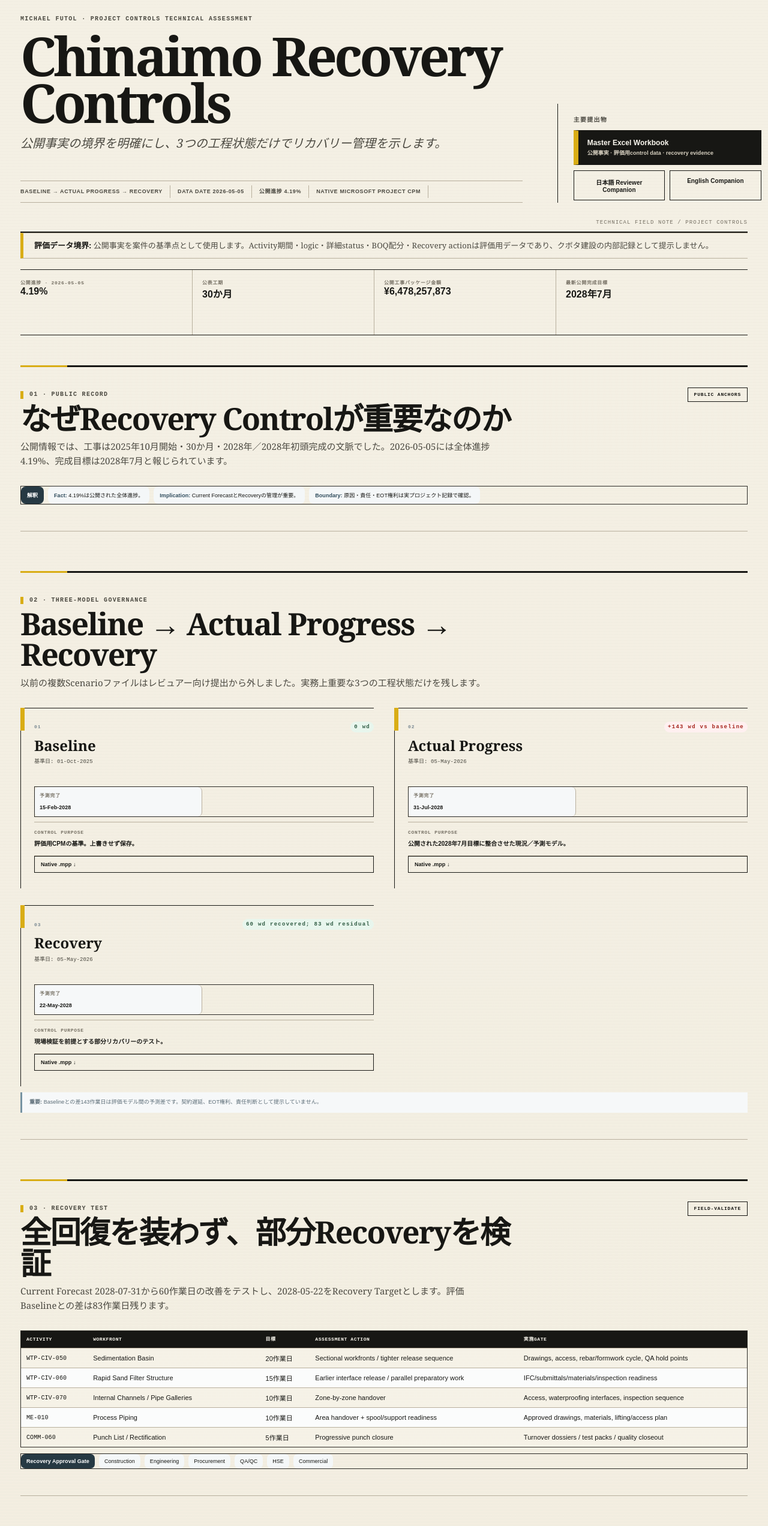
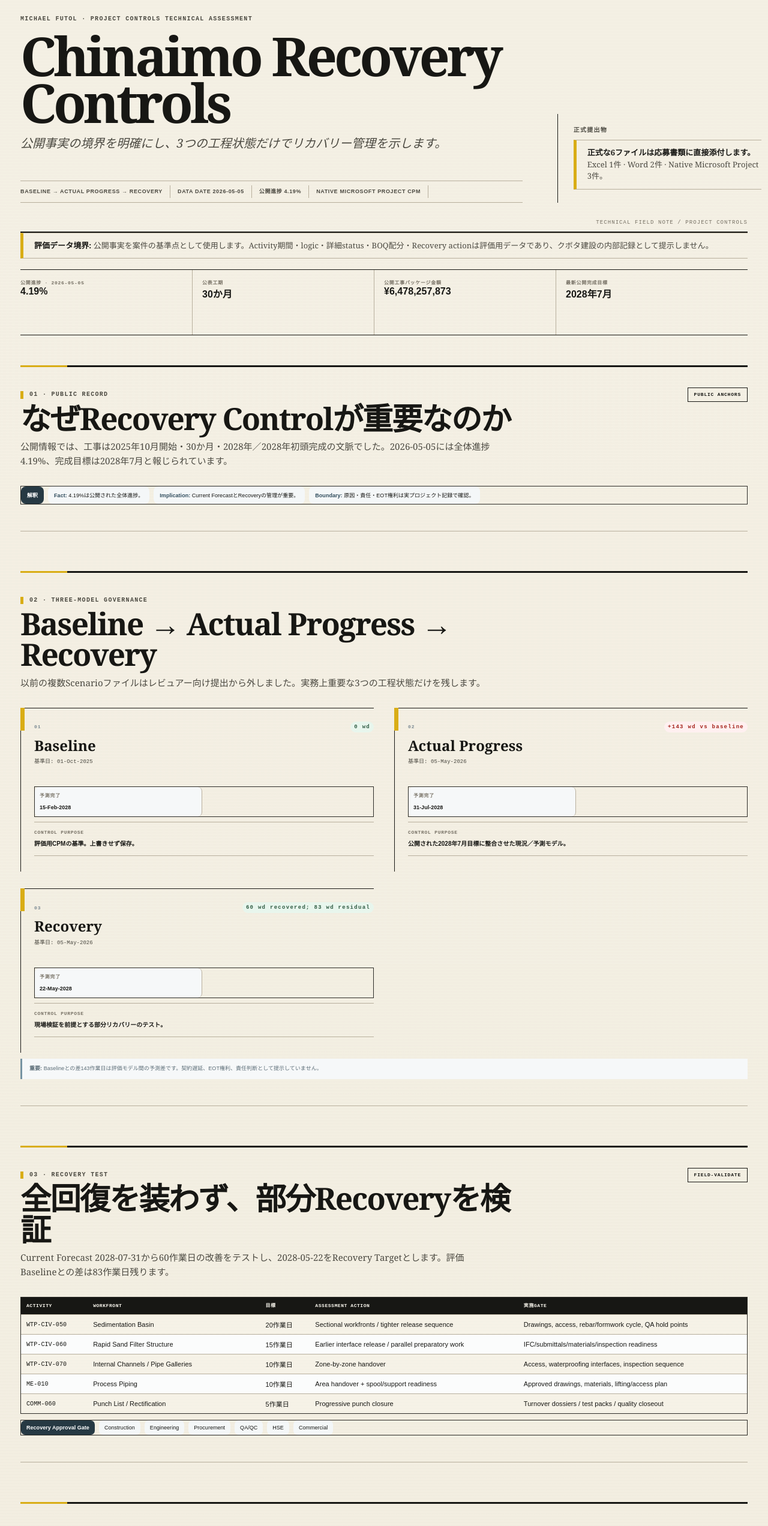
Before and after one commit to michaelfutol/Michael-Futol-Chinaimo-Project-Controls, a Next.js app: page /ja in a window 1280 px wide. Shown: the part 238-2782 px from the top of the page at 60% size. Built offline with nearby package versions, Linux system fonts and the light colour scheme.

Commit message:
site: make Japanese reviewer page presentation-only

```diff
--- a/app/ja/page.tsx
+++ b/app/ja/page.tsx
@@ -23,7 +23,7 @@ export default function JapanesePage(){
 
     <section className="hero">
       <div className="heroCopy"><div className="eyebrow">MICHAEL FUTOL · PROJECT CONTROLS TECHNICAL ASSESSMENT</div><h1>Chinaimo Recovery Controls</h1><p className="heroLead">公開事実の境界を明確にし、3つの工程状態だけでリカバリー管理を示します。</p><div className="heroTags"><span>Baseline → Actual Progress → Recovery</span><span>Data Date 2026-05-05</span><span>公開進捗 4.19%</span><span>Native Microsoft Project CPM</span></div></div>
-      <div className="heroAction"><div className="deliverableLabel">主要提出物</div><a className="primaryBtn" href="/downloads/Michael_Futol_Chinaimo_Project_Controls.xlsx" download><b>Master Excel Workbook</b><span>公開事実 · 評価用control data · recovery evidence</span></a><div className="heroButtonRow"><a className="secondaryBtn" href="/downloads/CHINAIMO_PROJECT_CONTROLS_QA_JAPANESE_REVIEWER_COMPANION.docx" download>日本語 Reviewer Companion</a><a className="secondaryBtn" href="/downloads/CHINAIMO_PROJECT_CONTROLS_QA_FINAL_REVIEWED_EN.docx" download>English Companion</a></div></div>
+      <div className="heroAction"><div className="deliverableLabel">正式提出物</div><div className="notice" style={{margin:0}}><b>正式な6ファイルは応募書類に直接添付します。</b><br/>Excel 1件 · Word 2件 · Native Microsoft Project 3件。</div></div>
     </section>
 
     <section className="notice"><b>評価データ境界:</b> 公開事実を案件の基準点として使用します。Activity期間・logic・詳細status・BOQ配分・Recovery actionは評価用データであり、クボタ建設の内部記録として提示しません。</section>
@@ -32,11 +32,11 @@ export default function JapanesePage(){
 
     <section className="panel"><div className="sectionHead"><div><span className="sectionNo">01 · PUBLIC RECORD</span><h2>なぜRecovery Controlが重要なのか</h2><p>公開情報では、工事は2025年10月開始・30か月・2028年／2028年初頭完成の文脈でした。2026-05-05には全体進捗4.19%、完成目標は2028年7月と報じられています。</p></div><span className="statusPill muted">PUBLIC ANCHORS</span></div><div className="commentaryRule"><b>解釈</b><span><strong>Fact:</strong> 4.19%は公開された全体進捗。</span><span><strong>Implication:</strong> Current ForecastとRecoveryの管理が重要。</span><span><strong>Boundary:</strong> 原因・責任・EOT権利は実プロジェクト記録で確認。</span></div></section>
 
-    <section className="panel"><div className="sectionHead"><div><span className="sectionNo">02 · THREE-MODEL GOVERNANCE</span><h2>Baseline → Actual Progress → Recovery</h2><p>以前の複数Scenarioファイルはレビュアー向け提出から外しました。実務上重要な3つの工程状態だけを残します。</p></div></div><div className="scenarioGrid">{assessment.models.map((model,index)=>{const j=modelJa[model.id];return <article className="scenario" key={model.id}><div className="scenarioTop"><span>{String(index+1).padStart(2,'0')}</span><b className={model.id==='actual'?'impactBad':'impactOk'}>{model.delta}</b></div><h3>{j.name}</h3><p className="activityName">基準日: {model.anchor}</p><div className="scenarioDates"><div><small>予測完了</small><b>{model.finish}</b></div></div><div className="solutionBox"><small>CONTROL PURPOSE</small><strong>{j.purpose}</strong></div><a className="miniDownload" href={`/downloads/${model.file}`} download>Native .mpp ↓</a></article>})}</div><p className="controlNote"><b>重要:</b> Baselineとの差143作業日は評価モデル間の予測差です。契約遅延、EOT権利、責任判断として提示していません。</p></section>
+    <section className="panel"><div className="sectionHead"><div><span className="sectionNo">02 · THREE-MODEL GOVERNANCE</span><h2>Baseline → Actual Progress → Recovery</h2><p>以前の複数Scenarioファイルはレビュアー向け提出から外しました。実務上重要な3つの工程状態だけを残します。</p></div></div><div className="scenarioGrid">{assessment.models.map((model,index)=>{const j=modelJa[model.id];return <article className="scenario" key={model.id}><div className="scenarioTop"><span>{String(index+1).padStart(2,'0')}</span><b className={model.id==='actual'?'impactBad':'impactOk'}>{model.delta}</b></div><h3>{j.name}</h3><p className="activityName">基準日: {model.anchor}</p><div className="scenarioDates"><div><small>予測完了</small><b>{model.finish}</b></div></div><div className="solutionBox"><small>CONTROL PURPOSE</small><strong>{j.purpose}</strong></div></article>})}</div><p className="controlNote"><b>重要:</b> Baselineとの差143作業日は評価モデル間の予測差です。契約遅延、EOT権利、責任判断として提示していません。</p></section>
 
     <section className="panel"><div className="sectionHead"><div><span className="sectionNo">03 · RECOVERY TEST</span><h2>全回復を装わず、部分Recoveryを検証</h2><p>Current Forecast 2028-07-31から60作業日の改善をテストし、2028-05-22をRecovery Targetとします。評価Baselineとの差は83作業日残ります。</p></div><span className="statusPill">FIELD-VALIDATE</span></div><div className="tableScroll"><table><thead><tr><th>Activity</th><th>Workfront</th><th>目標</th><th>Assessment action</th><th>実施Gate</th></tr></thead><tbody>{assessment.recoveryActions.map(r=><tr key={r.activity}><td><code>{r.activity}</code></td><td>{r.workfront}</td><td>{r.gain}作業日</td><td>{r.action}</td><td>{r.gate}</td></tr>)}</tbody></table></div><div className="controlRule"><b>Recovery Approval Gate</b><span>Construction</span><span>Engineering</span><span>Procurement</span><span>QA/QC</span><span>HSE</span><span>Commercial</span></div></section>
 
-    <section className="panel downloads" id="downloads"><div className="downloadIntro"><span className="sectionNo">04 · SIX SUBMISSION FILES</span><h2>余分なファイルを提出しない</h2><p>Master Excel 1件、Word 2件、Native Microsoft Project 3件のみ。</p></div><div className="downloadGrid"><a href="/downloads/Michael_Futol_Chinaimo_Project_Controls.xlsx" download><b>Master Excel</b><span>.xlsx · public status · recovery control</span><em>DOWNLOAD ↓</em></a><a href="/downloads/CHINAIMO_PROJECT_CONTROLS_QA_JAPANESE_REVIEWER_COMPANION.docx" download><b>Reviewer Companion — 日本語</b><span>.docx · 3-model defence · recovery method</span><em>DOWNLOAD ↓</em></a><a href="/downloads/CHINAIMO_PROJECT_CONTROLS_QA_FINAL_REVIEWED_EN.docx" download><b>Reviewer Companion — English</b><span>.docx · technical authority companion</span><em>DOWNLOAD ↓</em></a>{assessment.models.map(model=><a href={`/downloads/${model.file}`} download key={model.id}><b>{modelJa[model.id].name} — Microsoft Project</b><span>.mpp · {model.finish}</span><em>DOWNLOAD MPP ↓</em></a>)}</div></section>
+    <section className="panel downloads" id="submission"><div className="downloadIntro"><span className="sectionNo">04 · FORMAL ATTACHMENT SET</span><h2>正式提出は6ファイルのみ</h2><p>Webサイトはレビュー用の説明レイヤーです。正本ファイルは応募時に直接添付します。</p></div><div className="authorityGrid"><div><span className="authorityTool">EXCEL</span><b>Michael_Futol_Chinaimo_Project_Controls.xlsx</b><p>Master controls workbook.</p></div><div><span className="authorityTool">WORD</span><b>English + 日本語 reviewer companions</b><p>レビュアー向け説明資料2件。</p></div><div><span className="authorityTool">MS PROJECT</span><b>Baseline + Actual Progress + Recovery</b><p>Native .mpp 3件のみ。</p></div></div></section>
 
     <section className="panel" id="sources"><div className="sectionHead"><div><span className="sectionNo">05 · SOURCES</span><h2>公開事実は独立確認可能</h2><p>評価の基準点として使用した公開情報です。</p></div></div><div className="sourceList">{assessment.sources.map(s=><a href={s.url} target="_blank" rel="noreferrer" key={s.url}>{s.label} ↗</a>)}</div></section>
 
```
